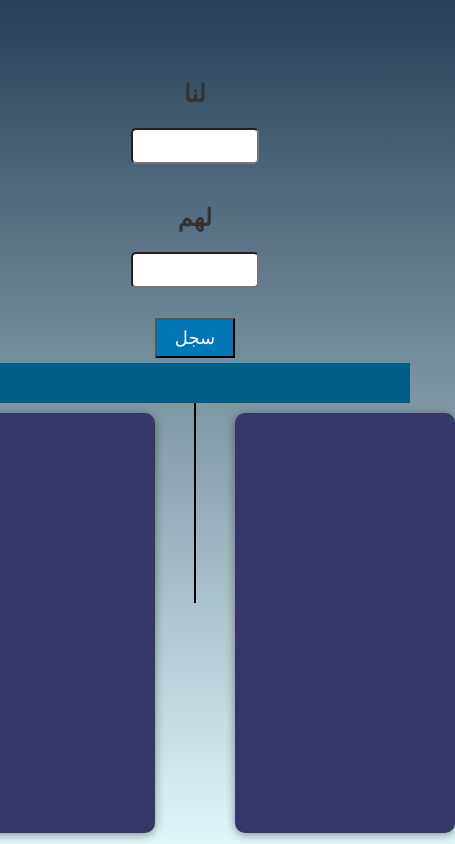
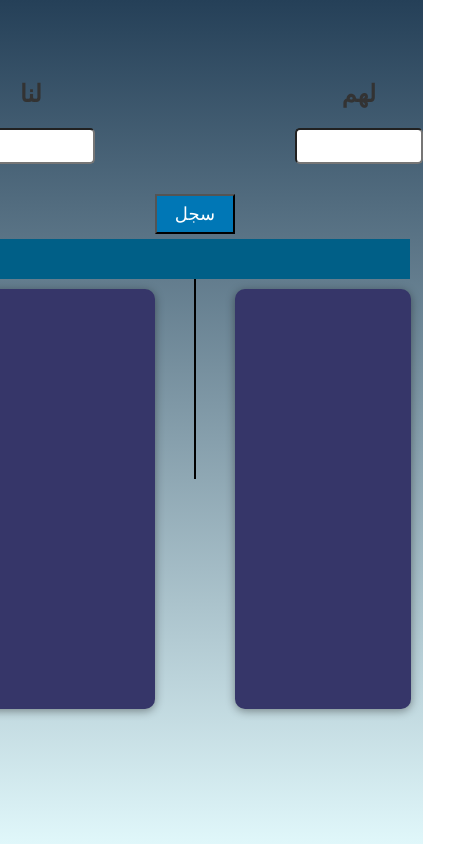
Before and after one commit to Oth5/Balot-calculator, a plain HTML site: page index.html in a window 390 px wide. Shown: the whole page, 455 px wide, since content can reach past the window. Drawn offline with Linux system fonts and the light colour scheme.

Commit message:
Update style.css

```diff
--- a/style.css
+++ b/style.css
@@ -74,7 +74,7 @@ h2{
   background-color: #363669;
   color: white;
   height: 400px;
-  width: 200px;
+  width: 40vw;
   border-radius: 10px;
   padding: 10px;
   font-size: 22px;
@@ -82,9 +82,3 @@ h2{
   box-shadow: 0 2px 10px rgba(0,0,0,0.4);
   overflow-y: auto;
 }
-@media (max-width: 600px) {
-  .balot-calculator {
-    flex-direction: column;
-    align-items: center;
-    gap: 20px;
-  }
```
